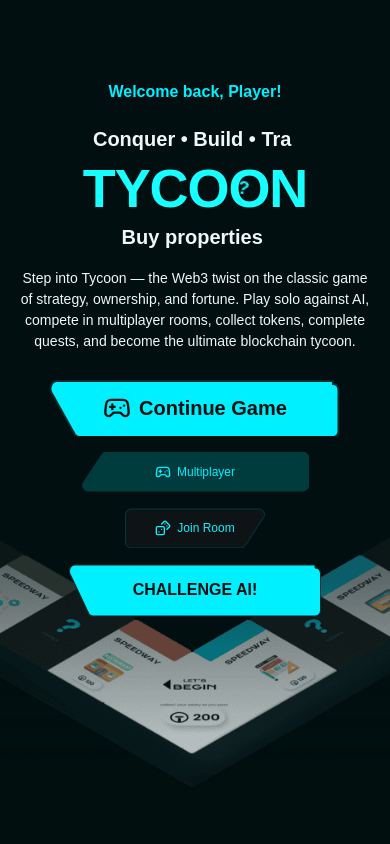
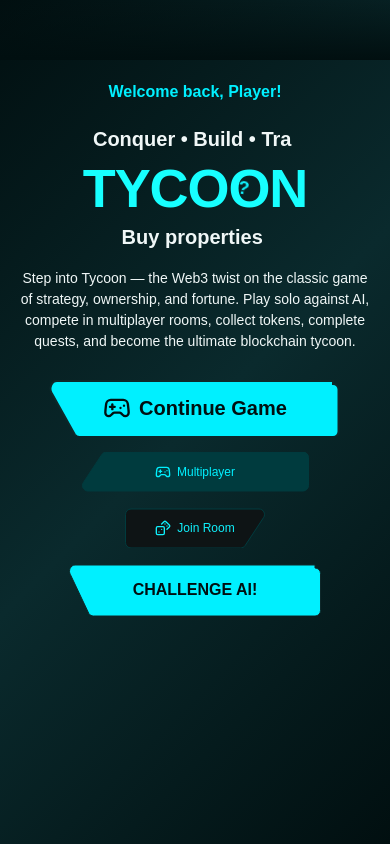
Before and after one commit to SaboStudios/Tycoon-Monorepo, a Next.js app in the folder frontend/: page / in a window 390 px wide. Shown: the top 844 px of the page. Built offline with nearby package versions, Linux system fonts and the light colour scheme.

Commit message:
added cli

```diff
--- a/frontend/package.json
+++ b/frontend/package.json
@@ -20,6 +20,7 @@
     "react-icons": "^5.5.0",
     "react-toastify": "^11.0.5",
     "react-type-animation": "^3.2.0",
+    "swiper": "^11.2.8",
     "tailwind-merge": "^3.4.0"
   },
   "devDependencies": {
--- a/frontend/src/components/game/GameWaiting.tsx
+++ b/frontend/src/components/game/GameWaiting.tsx
@@ -239,7 +239,7 @@ export default function GameWaiting(): React.JSX.Element {
           <div className="flex gap-3 justify-center">
             <button
               type="button"
-              onClick={() => router.push("/join-room")}
+              onClick={() => router.push("/game-settings")}
               className="bg-[#00F0FF]/20 text-[#00F0FF] px-5 py-2 rounded-lg font-orbitron font-bold border border-[#00F0FF]/50 hover:bg-[#00F0FF]/30 transition-all shadow-md hover:shadow-[#00F0FF]/50"
             >
               Retry Join
@@ -459,7 +459,7 @@ export default function GameWaiting(): React.JSX.Element {
           <div className="flex justify-between mt-5 px-3">
             <button
               type="button"
-              onClick={() => router.push("/join-room")}
+              onClick={() => router.push("/game-settings")}
               className="text-[#0FF0FC] text-sm font-orbitron hover:text-[#00D4E6] transition-colors duration-200 hover:underline"
             >
               Switch Portal
--- a/frontend/src/components/guest/HeroSection.tsx
+++ b/frontend/src/components/guest/HeroSection.tsx
@@ -1,6 +1,4 @@
 "use client";
-import herobg from "@/public/heroBg.png";
-import Image from "next/image";
 import { Dices, Gamepad2 } from "lucide-react";
 import { TypeAnimation } from "react-type-animation";
 import { useRouter } from "next/navigation";
@@ -10,18 +8,13 @@ const HeroSection: React.FC = () => {
 
   return (
     <section className="z-0 w-full lg:h-screen md:h-[calc(100vh-87px)] h-screen relative overflow-x-hidden md:mb-20 mb-10 bg-[#010F10]">
-      {/* Background Image */}
-      <div className="w-full h-full overflow-hidden">
-        <Image
-          src={herobg}
-          alt="Hero Background"
-          className="w-full h-full object-cover hero-bg-zoom"
-          width={1440}
-          height={1024}
-          priority
-          quality={100}
-        />
-      </div>
+      {/* Background gradient */}
+      <div
+        className="w-full h-full overflow-hidden bg-cover bg-center"
+        style={{
+          background: "linear-gradient(135deg, #010F10 0%, #0a2a2d 50%, #010F10 100%)",
+        }}
+      />
 
       {/* Large Background TYCOON Text */}
       <div className="w-full h-auto absolute top-0 left-0 flex items-center justify-center">
@@ -156,7 +149,7 @@ const HeroSection: React.FC = () => {
 
           {/* Join Room */}
           <button
-            onClick={() => router.push("/join-room")}
+            onClick={() => router.push("/game-settings")}
             className="relative group w-[140px] h-[40px] bg-transparent border-none p-0 overflow-hidden cursor-pointer"
           >
             <svg
--- a/frontend/src/components/guest/HowItWorks.tsx
+++ b/frontend/src/components/guest/HowItWorks.tsx
@@ -2,10 +2,17 @@
 import React, { useState } from 'react'
 import { Swiper, SwiperSlide } from 'swiper/react'
 import { Pagination, Autoplay } from 'swiper/modules'
+import { Dice6, Pyramid, Tangent, Unplug } from 'lucide-react'
 import 'swiper/css'
 import 'swiper/css/navigation'
 import 'swiper/css/pagination'
-import { slidesData } from '@/utils/slidesData'
+
+const slidesData = [
+    { icon: <Unplug className="w-[24px] h-[24px] text-[#0FF0FC]" />, outOf: "1 of 4", title: "Connect & Play", description: "Connect your Web3 wallet to start playing Tycoon. It helps you join games, save progress, and keep your rewards safe." },
+    { icon: <Dice6 className="w-[24px] h-[24px] text-[#0FF0FC]" />, outOf: "2 of 4", title: "Let the Games Begin", description: "Once you're in, join a game and play with people from around the world. Roll the dice, buy virtual properties, make deals, and try to win!" },
+    { icon: <Tangent className="w-[24px] h-[24px] text-[#0FF0FC]" />, outOf: "3 of 4", title: "Think Smart, Play Hard", description: "Tycoon isn't just about luck—it's about smart moves. Buy wisely, make good deals, and try to beat your opponents. Every choice you make counts." },
+    { icon: <Pyramid className="w-[24px] h-[24px] text-[#0FF0FC]" />, outOf: "4 of 4", title: "Rise to the Top", description: "The more you play, the higher you go! Win games, finish challenges, and earn rewards to move up the leaderboard." }
+]
 
 const HowItWorks = () => {
     const [currentSlide, setCurrentSlide] = useState(0)
@@ -15,22 +22,22 @@ const HowItWorks = () => {
 
     return (
         <section className="relative w-full h-[856px] overflow-hidden flex flex-col items-center justify-center border-y-[1px] border-[#0FF0FC]/20">
-            {/* Background Layers */}
+            {/* Background Layers (gradients per slide) */}
             <div
-                className="absolute inset-0 z-0 transition-opacity duration-700 ease-in-out bg-cover bg-center bg-no-repeat"
-                style={{ backgroundImage: `url('/howItWorksBg1.png')`, opacity: currentSlide === 0 ? 1 : 0 }}
+                className="absolute inset-0 z-0 transition-opacity duration-700 ease-in-out"
+                style={{ background: "linear-gradient(135deg, #010F10 0%, #0a2a2d 100%)", opacity: currentSlide === 0 ? 1 : 0 }}
             />
             <div
-                className="absolute inset-0 z-0 transition-opacity duration-700 ease-in-out bg-cover bg-center bg-no-repeat"
-                style={{ backgroundImage: `url('/howItWorksBg2.png')`, opacity: currentSlide === 1 ? 1 : 0 }}
+                className="absolute inset-0 z-0 transition-opacity duration-700 ease-in-out"
+                style={{ background: "linear-gradient(225deg, #010F10 0%, #0d3538 100%)", opacity: currentSlide === 1 ? 1 : 0 }}
             />
             <div
-                className="absolute inset-0 z-0 transition-opacity duration-700 ease-in-out bg-cover bg-center bg-no-repeat"
-                style={{ backgroundImage: `url('/howItWorksBg3.png')`, opacity: currentSlide === 2 ? 1 : 0 }}
+                className="absolute inset-0 z-0 transition-opacity duration-700 ease-in-out"
+                style={{ background: "linear-gradient(315deg, #010F10 0%, #0a2a2d 100%)", opacity: currentSlide === 2 ? 1 : 0 }}
             />
             <div
-                className="absolute inset-0 z-0 transition-opacity duration-700 ease-in-out bg-cover bg-center bg-no-repeat"
-                style={{ backgroundImage: `url('/howItWorksBg4.png')`, opacity: currentSlide === 3 ? 1 : 0 }}
+                className="absolute inset-0 z-0 transition-opacity duration-700 ease-in-out"
+                style={{ background: "linear-gradient(45deg, #010F10 0%, #0d3538 100%)", opacity: currentSlide === 3 ? 1 : 0 }}
             />
 
 
--- a/frontend/src/components/settings/PlayWithAISettings.tsx
+++ b/frontend/src/components/settings/PlayWithAISettings.tsx
@@ -85,7 +85,7 @@ export function PlayWithAISettings() {
         toast.success("Initializing On-Chain Session... Minting Game Assets.")
 
         // Navigate to game (mock route)
-        router.push(`/ai-play/game/${mockGameCode}`)
+        router.push(`/game-room-loading`)
 
         setIsLoading(false)
     }
--- a/frontend/src/components/shared/Footer.tsx
+++ b/frontend/src/components/shared/Footer.tsx
@@ -1,7 +1,6 @@
 import React from "react";
-import logo from "@/public/footerLogo.svg";
-import Logo from "./logo";
 import Link from "next/link";
+import Image from "next/image";
 import { FiFacebook, FiGithub } from "react-icons/fi";
 import { RiTwitterXFill } from "react-icons/ri";
 import { RxDiscordLogo } from "react-icons/rx";
@@ -10,7 +9,9 @@ const Footer = () => {
   return (
     <footer className="w-full md:pb-12 pb-8 px-4">
       <div className="w-full max-w-[1120px] mx-auto flex flex-col md:flex-row items-center md:justify-between justify-center md:gap-0 gap-4 bg-[#0B191A] rounded-[16px] p-[20px]">
-        <Logo className="md:w-[60px] w-[55px]" image={logo} href="/" />
+        <Link href="/" className="md:w-[60px] w-[55px] block">
+          <Image src="/footerLogo.svg" alt="Tycoon" width={60} height={55} className="md:w-[60px] w-[55px] h-auto" unoptimized />
+        </Link>
 
         <p className="text-[#F0F7F7] text-[12px] font-dmSans font-[400]">
           ©{new Date().getFullYear()} Tycoon &bull; All rights reserved.
```
Also changed, not shown: 1 other file (tests, documents, lock files or other folders).
